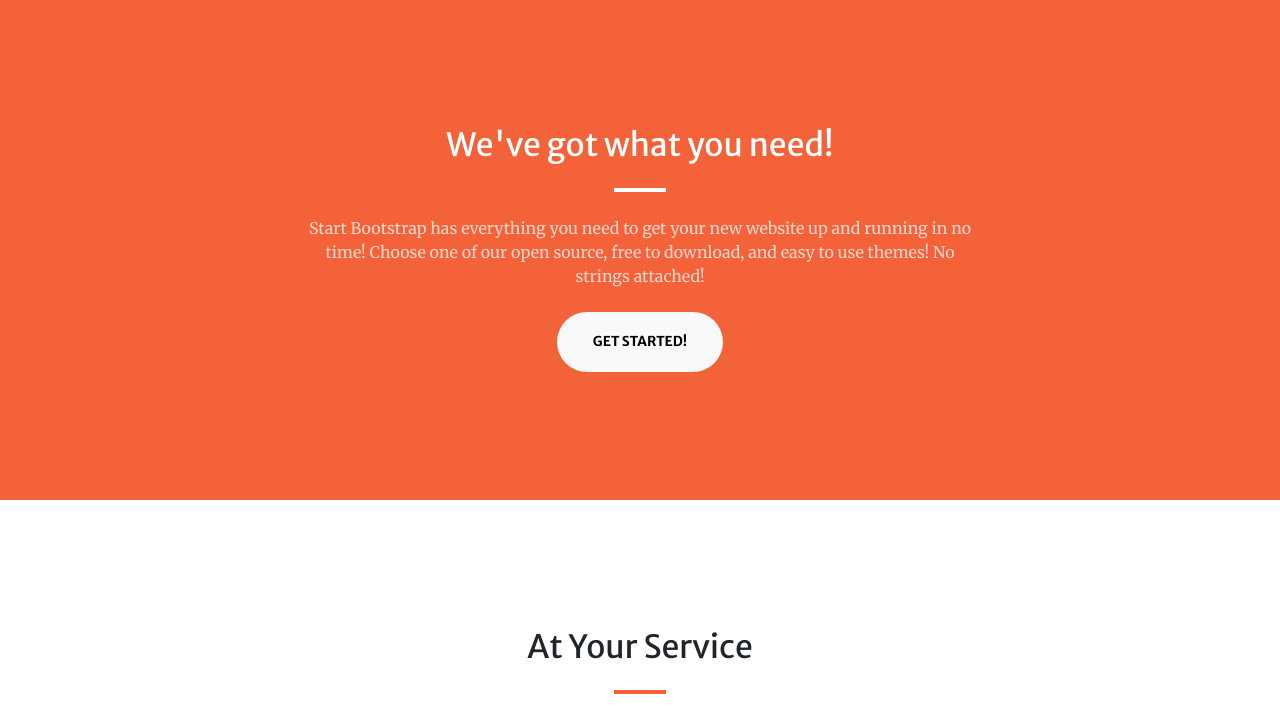
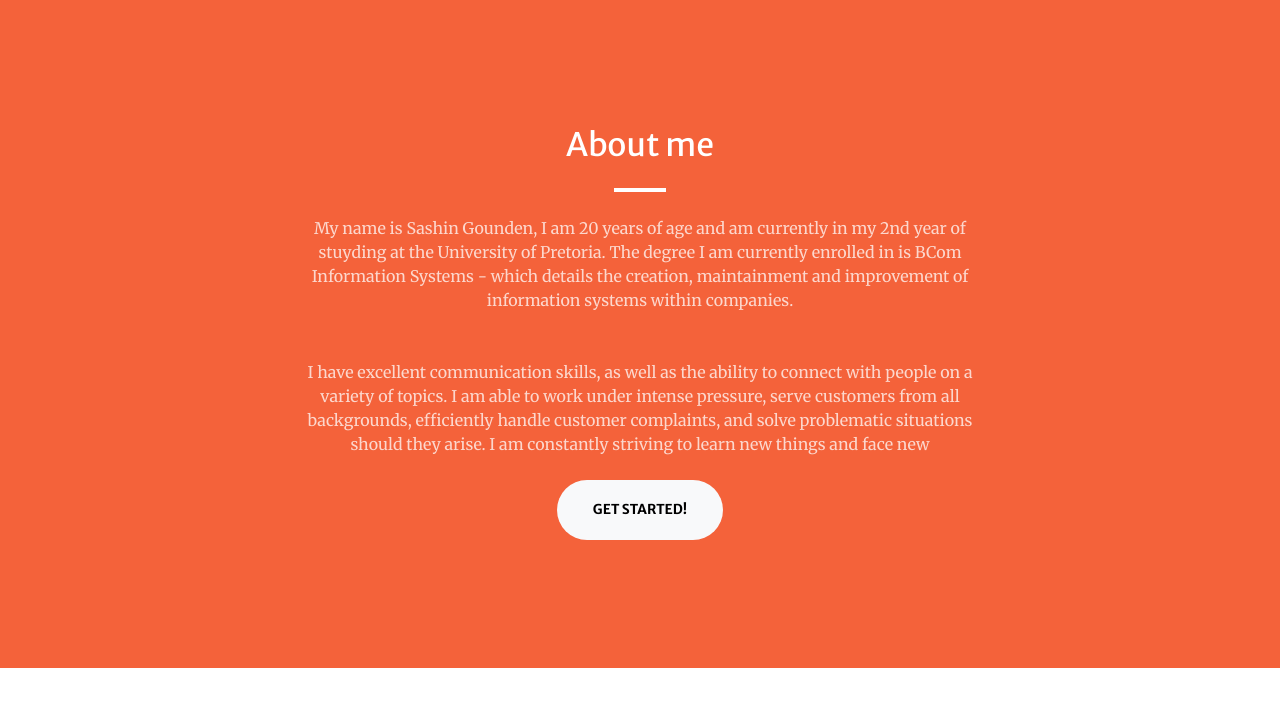
Before and after one commit to u20487062/u20487062.github.io, a plain HTML site: page index.html in a window 1280 px wide. Shown: the part 802-1517 px from the top of the page. Drawn offline with nearby package versions, Linux system fonts and the light colour scheme; some packages are replaced by stand-ins of ours; a script that the page names is missing; files whose address does not match are found by name.

Commit message:
Personalization commit

```diff
--- a/index.html
+++ b/index.html
@@ -54,9 +54,15 @@
             <div class="container px-4 px-lg-5">
                 <div class="row gx-4 gx-lg-5 justify-content-center">
                     <div class="col-lg-8 text-center">
-                        <h2 class="text-white mt-0">We've got what you need!</h2>
+                        <h2 class="text-white mt-0">About me</h2>
                         <hr class="divider divider-light" />
-                        <p class="text-white-75 mb-4">Start Bootstrap has everything you need to get your new website up and running in no time! Choose one of our open source, free to download, and easy to use themes! No strings attached!</p>
+                        <p class="text-white-75 mb-4">My name is Sashin Gounden, I am 20 years of age and am currently in my 2nd year of stuyding at the University of Pretoria. The degree I am currently enrolled in is BCom Information Systems - which details the creation, maintainment and improvement of information systems within companies.</p><br>
+                        <p class="text-white-75 mb-4"> I
+                            have excellent communication skills, as well as the ability to connect
+                            with people on a variety of topics. I am able to work under intense
+                            pressure, serve customers from all backgrounds, efficiently handle
+                            customer complaints, and solve problematic situations should they
+                            arise. I am constantly striving to learn new things and face new </p>
                         <a class="btn btn-light btn-xl" href="#services">Get Started!</a>
                     </div>
                 </div>
@@ -237,7 +243,7 @@
                 <div class="row gx-4 gx-lg-5 justify-content-center">
                     <div class="col-lg-4 text-center mb-5 mb-lg-0">
                         <i class="bi-phone fs-2 mb-3 text-muted"></i>
-                        <div>+1 (555) 123-4567</div>
+                        <div>(+27) 83 286 1932</div>
                     </div>
                 </div>
             </div>
```
